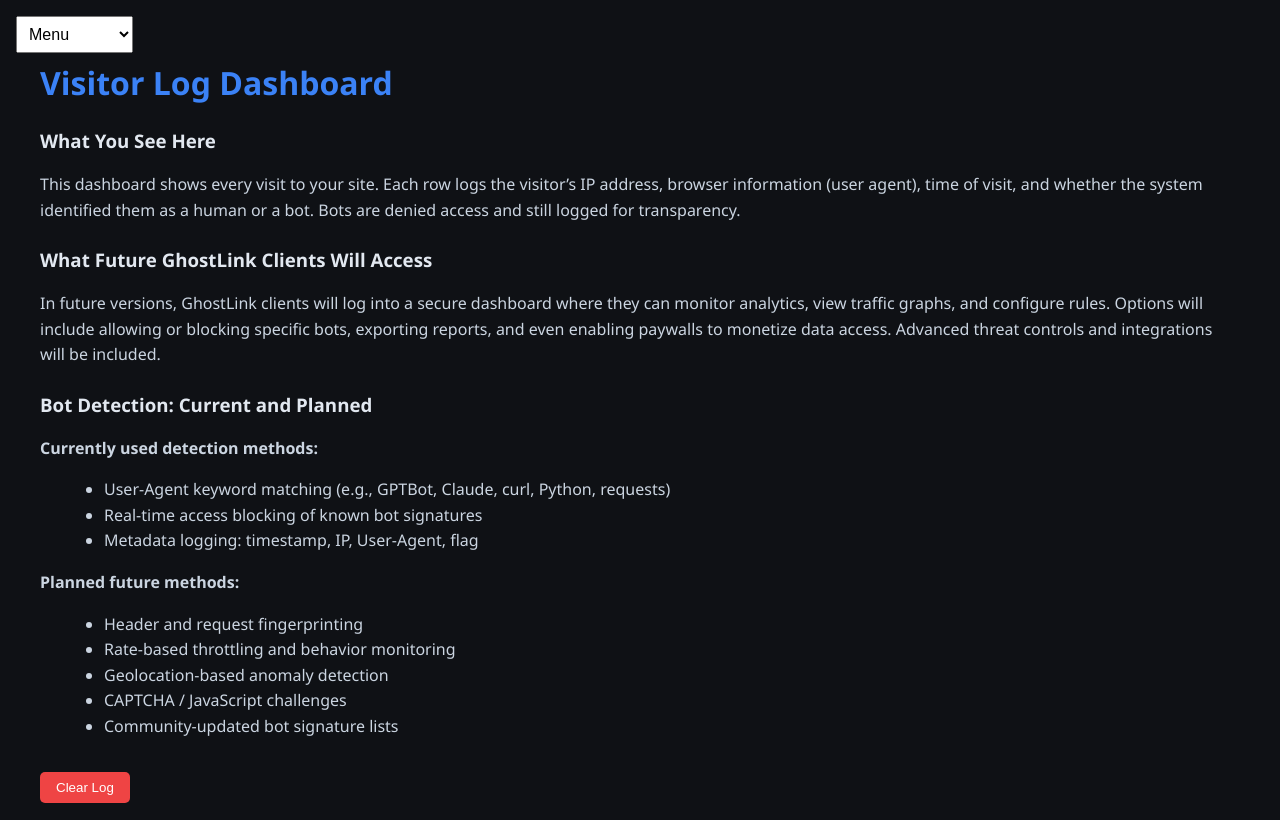
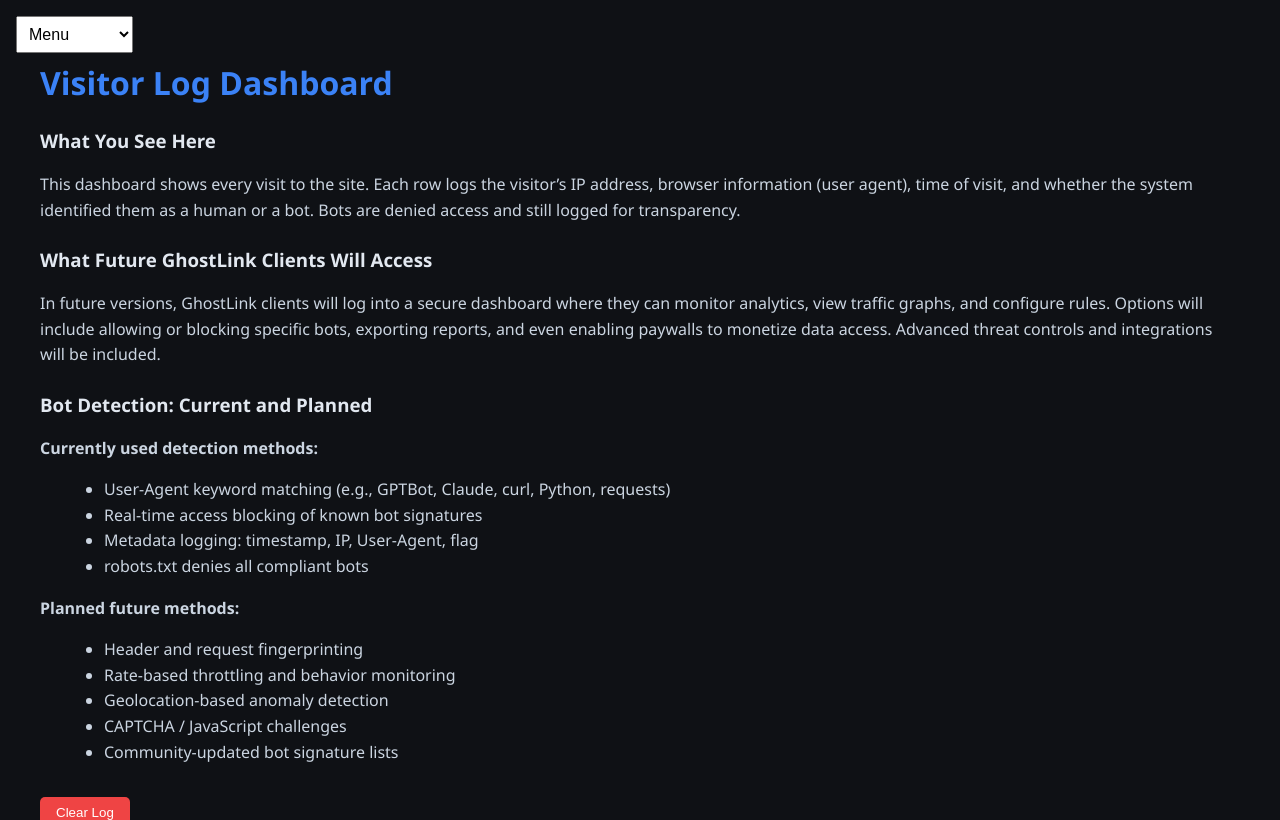
Before and after one commit to Holden2028/ghostlink, a Flask app: page /dashboard in a window 1280 px wide. Shown: the top 820 px of the page. Run offline with Flask 3, Linux system fonts and the light colour scheme.

Commit message:
Fix robots.txt location and enable logging

```diff
--- a/main.py
+++ b/main.py
@@ -125,7 +125,7 @@ def dashboard():
     with open(LOG_FILE, 'r') as f:
         reader = list(csv.reader(f))
         columns = reader[0]
-        rows = reader[1:]
+        rows = reader[1:][::-1]  # reverse rows so newest first
     return render_template('dashboard.html', columns=columns, rows=rows)
 
 if __name__ == '__main__':
--- a/templates/dashboard.html
+++ b/templates/dashboard.html
@@ -59,7 +59,7 @@
 
 <div style="margin-top: 1rem; margin-bottom: 2rem;">
     <h3>What You See Here</h3>
-    <p>This dashboard shows every visit to your site. Each row logs the visitor’s IP address, browser information (user agent), time of visit, and whether the system identified them as a human or a bot. Bots are denied access and still logged for transparency.</p>
+    <p>This dashboard shows every visit to the site. Each row logs the visitor’s IP address, browser information (user agent), time of visit, and whether the system identified them as a human or a bot. Bots are denied access and still logged for transparency.</p>
 
     <h3>What Future GhostLink Clients Will Access</h3>
     <p>In future versions, GhostLink clients will log into a secure dashboard where they can monitor analytics, view traffic graphs, and configure rules. Options will include allowing or blocking specific bots, exporting reports, and even enabling paywalls to monetize data access. Advanced threat controls and integrations will be included.</p>
@@ -70,6 +70,7 @@
         <li>User-Agent keyword matching (e.g., GPTBot, Claude, curl, Python, requests)</li>
         <li>Real-time access blocking of known bot signatures</li>
         <li>Metadata logging: timestamp, IP, User-Agent, flag</li>
+        <li>robots.txt denies all compliant bots</li>
     </ul>
     <p><strong>Planned future methods:</strong></p>
     <ul>
```
